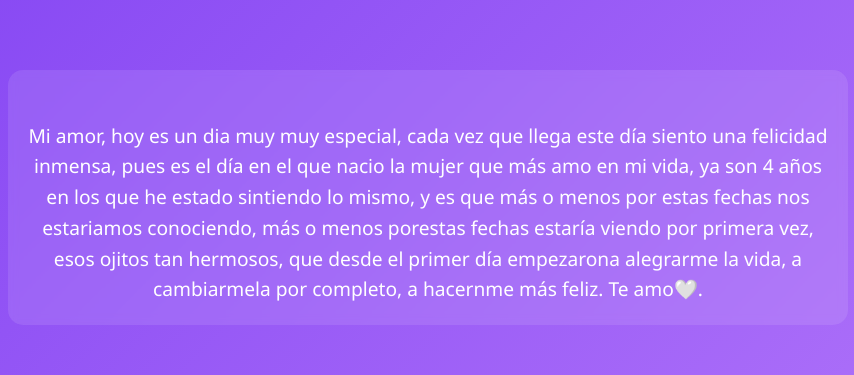
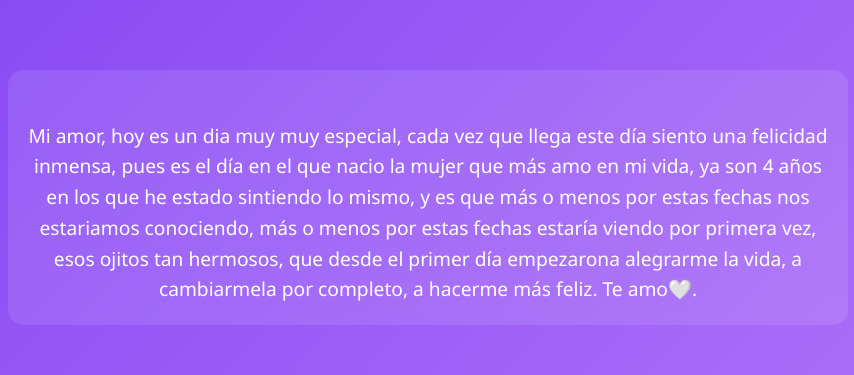
Before and after one commit to andres26-l/claro, a plain HTML site: page index.html in a window 1280 px wide. Shown: the part 220-595 px from the top of the page, 212-1066 px from the left. Drawn offline with Linux system fonts and the light colour scheme.

Commit message:
Update index.html

```diff
--- a/index.html
+++ b/index.html
@@ -87,7 +87,7 @@
   </header>
 
   <section class="mensaje">
-   Mi amor, hoy es un dia muy muy especial, cada vez que llega este día siento una felicidad inmensa, pues es el día en el que nacio la mujer que más amo en mi vida, ya son 4 años en los que he estado  sintiendo lo mismo, y es que más o menos por estas fechas nos estariamos conociendo, más o menos porestas fechas estaría viendo por primera vez, esos ojitos tan hermosos, que desde el primer día empezarona alegrarme la vida, a cambiarmela por completo, a hacernme más feliz. Te amo🤍.
+   Mi amor, hoy es un dia muy muy especial, cada vez que llega este día siento una felicidad inmensa, pues es el día en el que nacio la mujer que más amo en mi vida, ya son 4 años en los que he estado  sintiendo lo mismo, y es que más o menos por estas fechas nos estariamos conociendo, más o menos por estas fechas estaría viendo por primera vez, esos ojitos tan hermosos, que desde el primer día empezarona alegrarme la vida, a cambiarmela por completo, a hacerme más feliz. Te amo🤍.
   </section>
 
   <section class="galeria">
```
